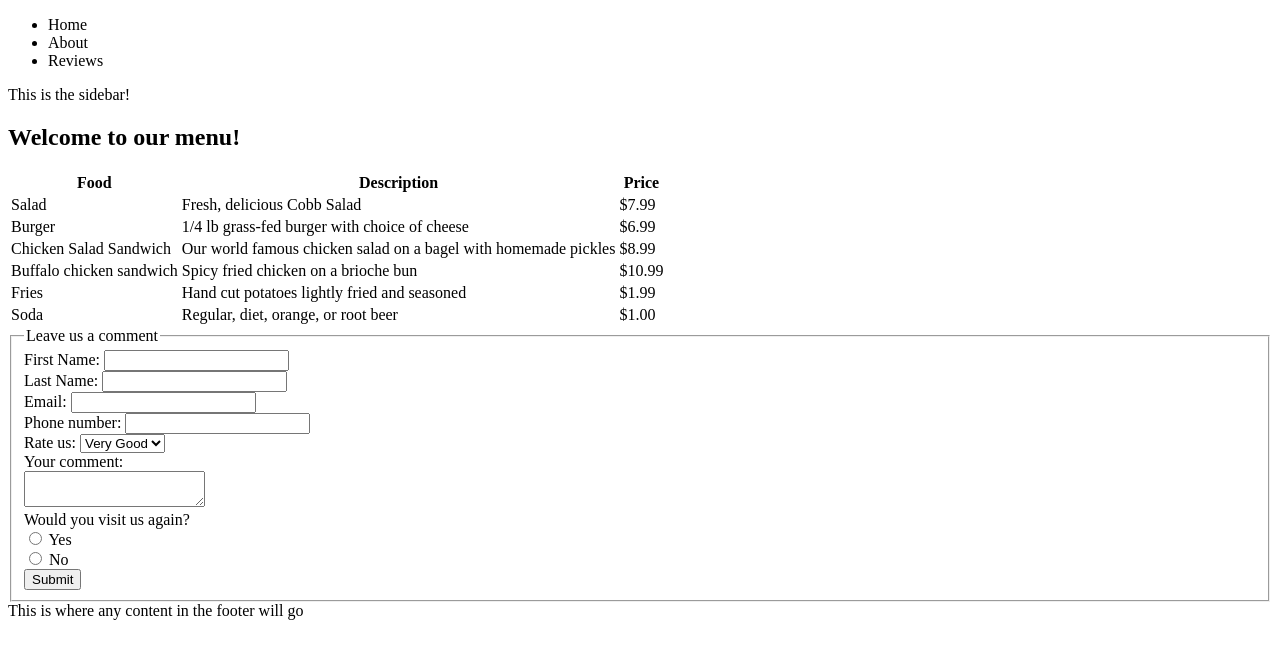
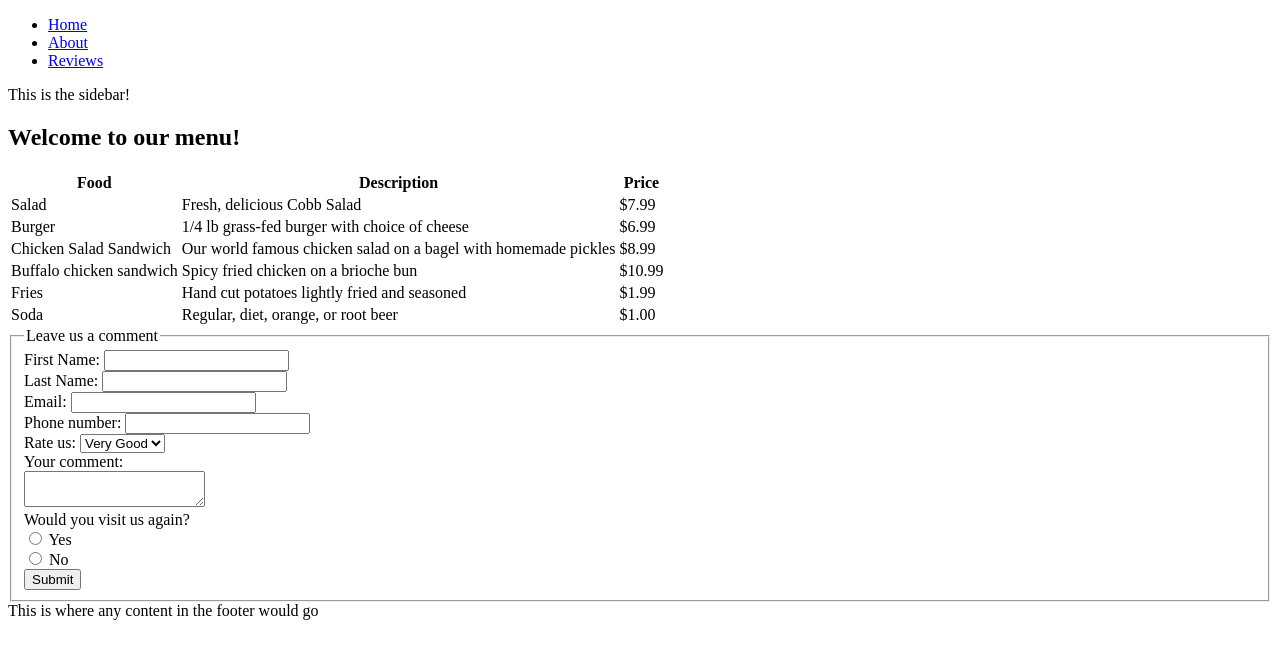
Before and after one commit to chsoto97/RestaurantMenu, a plain HTML site: page index.html in a window 1280 px wide. Drawn offline with Linux system fonts and the light colour scheme.

Commit message:
html terminado

```diff
--- a/index.html
+++ b/index.html
@@ -6,9 +6,9 @@
 	</head>
 	<body>
 		<ul>
-			<li>Home</li>
-			<li>About</li>
-			<li>Reviews</li>
+			<li><a href="index.html">Home</a></li>
+			<li><a href="about.html">About</a></li>
+			<li><a href="reviews.html">Reviews</a></li>
 		</ul>
 		<p>
 			This is the sidebar!
@@ -78,7 +78,7 @@
 			</fieldset>
 		</form>
 	<footer>
-		This is where any content in the footer will go
+		This is where any content in the footer would go
 	</footer>
 	</body>
 </html>
```
